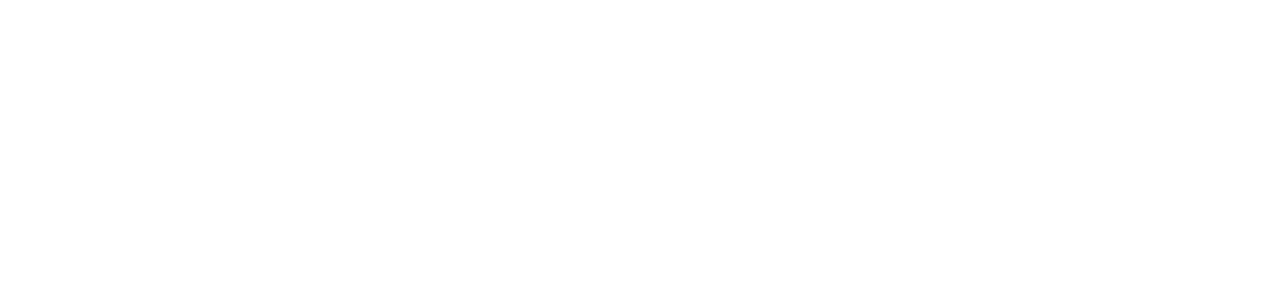
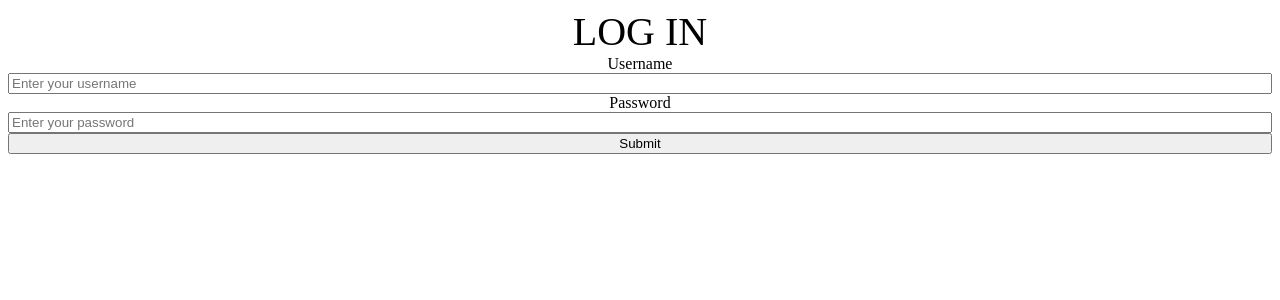
Before and after one commit to AshleyJoyE/ByteBites, a React (Create React App) app in the folder byte-bites/: page /Login in a window 1280 px wide. Before the commit this address had no page. Shown: the top 300 px of the page. Built offline with nearby package versions, Linux system fonts and the light colour scheme.

Commit message:
created basic login form

```diff
--- a/byte-bites/package.json
+++ b/byte-bites/package.json
@@ -11,6 +11,7 @@
     "react-dom": "^18.2.0",
     "react-router-dom": "^6.22.1",
     "react-scripts": "5.0.1",
+    "styled-components": "^6.1.8",
     "web-vitals": "^2.1.4"
   },
   "scripts": {
--- a/byte-bites/src/App.js
+++ b/byte-bites/src/App.js
@@ -1,5 +1,6 @@
 import './App.css';
 import Home from '../src/Components/Home'
+import Login from './Components/Login';
 import { Route, Routes } from 'react-router-dom';
 import React from 'react';
 function App() {
@@ -7,6 +8,7 @@
       <div className="App">
         <Routes>
           <Route path='/' element={<Home />} />
+          <Route path='/Login' element={<Login />}/>
         </Routes>
       </div>
     );
--- /dev/null
+++ b/byte-bites/src/Components/Login.jsx
@@ -0,0 +1,81 @@
+import { useEffect, useState } from "react";
+import styles from "./Styles/Login.module.css";
+function Login(){
+
+    const [username, setUsername]= useState('');
+    const [password, setPassword] = useState('');
+    useEffect(() => {
+        console.log('username: ', username);
+      }, [username]);
+      useEffect(() => {
+        console.log('password: ' , password );
+      }, [password]);
+
+    const validate = (e) => {
+        e.preventDefault();
+        var hashedPassword = hashPassword();
+        // WRITE API CALL TO CHECK IF USERNAME & PASSWORD EXIST IN DATABASE
+        // WRITE LOGIC FOR WHAT HAPPENS
+    }
+
+    const hashPassword = () => {
+
+
+        // Convert the data to a Uint8Array
+        const dataBuffer = new TextEncoder().encode(password);
+
+        // Hash the data using SHA-256 algorithm
+        crypto.subtle.digest('SHA-256', dataBuffer)
+            .then(hashBuffer => {
+                // Convert the hash buffer to a hexadecimal string
+                const hashedData = Array.from(new Uint8Array(hashBuffer))
+                    .map(byte => byte.toString(16).padStart(2, '0'))
+                    .join('');
+
+                return hashedData;
+            })
+            .catch(error => {
+                console.error('Error:', error);
+            });
+    }
+
+    return (
+        <div>
+            <div className={styles.Header}>
+            LOG IN
+            </div>
+            <div> {username}</div>
+            <div> {password}</div>
+            <form className={styles.Form} onSubmit={validate}>
+                <div className={styles.CenterForm}>
+                    <label for="Username">
+                        Username
+                    </label>
+                    <input type="text" value={username}
+                        name="Username"
+                        onChange={(e) => setUsername(e.target.value)}
+                        placeholder="Enter your username">
+
+                    </input>
+                    <label for="Password">
+                        Password
+                    </label>
+                    <input type="password" value={password}
+                        name="Password"
+                        onChange={(e) => setPassword(e.target.value)}
+                        placeholder="Enter your password">
+                    </input>
+
+                    <input type="submit">
+
+                    </input>
+                </div>
+
+
+            </form>
+        </div>
+
+
+    )
+}
+export default Login;
--- /dev/null
+++ b/byte-bites/src/Components/Styles/Login.module.css
@@ -0,0 +1,19 @@
+.Red {
+    color: #f00;
+  }
+
+  .Header {
+    color: #000000;
+    font-size: 40px;
+  }
+
+  .Form {
+    margin: auto;
+  }
+
+  .CenterForm {
+    height: 100%;
+    width: 100%;
+    display: flex;
+    flex-direction: column;
+  }
```
Also changed, not shown: 1 other file (tests, documents, lock files or other folders).
